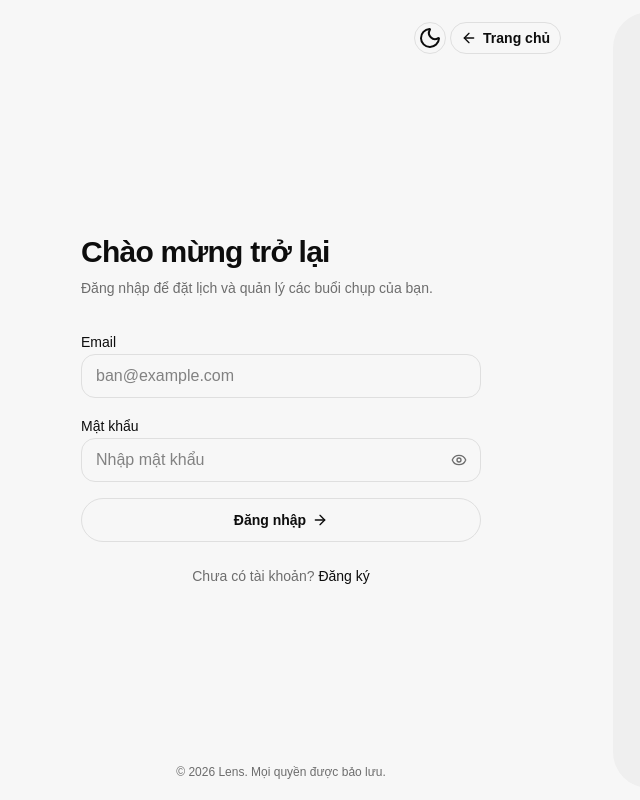
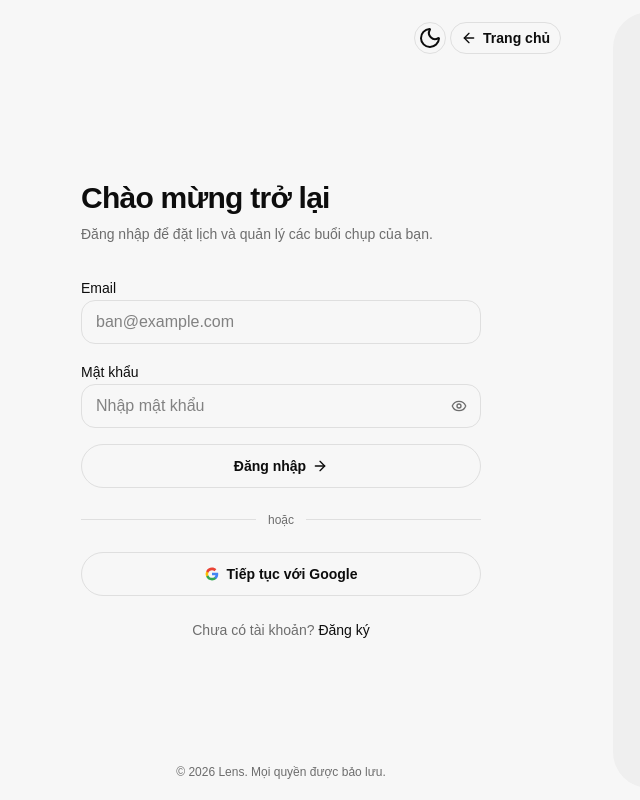
Before and after one commit to LensExe/Lens-web, a React (Vite) app in the folder apps/portal/: page /login in a window 1280 px wide. Shown: the whole page, without its empty margins (39-679 px from the left). Built offline with nearby package versions, Linux system fonts and the light colour scheme; no server answers.

Commit message:
feat: add Google sign-in to portal login

```diff
--- a/apps/portal/src/App.tsx
+++ b/apps/portal/src/App.tsx
@@ -13,6 +13,7 @@ import { BookingFlow } from "@/routes/customer/BookingFlow";
 import { Placeholder } from "@/components/Placeholder";
 import { Login } from "@/routes/Login";
 import { Signup } from "@/routes/Signup";
+import { GoogleAuthCallback } from "@/routes/GoogleAuthCallback";
 
 // Signed-in pages are code-split per workspace, so a customer never downloads the
 // photographer studio (and vice versa). Public discovery pages stay eager.
@@ -24,38 +25,71 @@ const CustomerBookings = page(() => import("@/routes/customer/Bookings"), "Custo
 const CustomerPayment = page(() => import("@/routes/customer/Payment"), "CustomerPayment");
 const CustomerDeposit = page(() => import("@/routes/customer/Deposit"), "CustomerDeposit");
 const CustomerReviews = page(() => import("@/routes/customer/Reviews"), "CustomerReviews");
-const PhotographerOverview = page(() => import("@/routes/photographer/Overview"), "PhotographerOverview");
-const PhotographerBookings = page(() => import("@/routes/photographer/Bookings"), "PhotographerBookings");
-const PhotographerPortfolio = page(() => import("@/routes/photographer/Portfolio"), "PhotographerPortfolio");
-const PhotographerPackages = page(() => import("@/routes/photographer/Packages"), "PhotographerPackages");
-const PhotographerAvailability = page(() => import("@/routes/photographer/Availability"), "PhotographerAvailability");
-const PhotographerAchievements = page(() => import("@/routes/photographer/Achievements"), "PhotographerAchievements");
-const PhotographerStorage = page(() => import("@/routes/photographer/Storage"), "PhotographerStorage");
-const PhotographerAssistant = page(() => import("@/routes/photographer/Assistant"), "PhotographerAssistant");
+const PhotographerOverview = page(
+  () => import("@/routes/photographer/Overview"),
+  "PhotographerOverview",
+);
+const PhotographerBookings = page(
+  () => import("@/routes/photographer/Bookings"),
+  "PhotographerBookings",
+);
+const PhotographerPortfolio = page(
+  () => import("@/routes/photographer/Portfolio"),
+  "PhotographerPortfolio",
+);
+const PhotographerPackages = page(
+  () => import("@/routes/photographer/Packages"),
+  "PhotographerPackages",
+);
+const PhotographerAvailability = page(
+  () => import("@/routes/photographer/Availability"),
+  "PhotographerAvailability",
+);
+const PhotographerAchievements = page(
+  () => import("@/routes/photographer/Achievements"),
+  "PhotographerAchievements",
+);
+const PhotographerStorage = page(
+  () => import("@/routes/photographer/Storage"),
+  "PhotographerStorage",
+);
+const PhotographerAssistant = page(
+  () => import("@/routes/photographer/Assistant"),
+  "PhotographerAssistant",
+);
 const Messages = page(() => import("@/routes/shared/Messages"), "Messages");
 const Wallet = page(() => import("@/routes/shared/Wallet"), "Wallet");
-const SettingsLayout = page(() => import("@/routes/shared/settings/SettingsLayout"), "SettingsLayout");
-const ProfileSettings = page(() => import("@/routes/shared/settings/ProfileSettings"), "ProfileSettings");
-const AccountSettings = page(() => import("@/routes/shared/settings/AccountSettings"), "AccountSettings");
+const SettingsLayout = page(
+  () => import("@/routes/shared/settings/SettingsLayout"),
+  "SettingsLayout",
+);
+const ProfileSettings = page(
+  () => import("@/routes/shared/settings/ProfileSettings"),
+  "ProfileSettings",
+);
+const AccountSettings = page(
+  () => import("@/routes/shared/settings/AccountSettings"),
+  "AccountSettings",
+);
 const NotificationSettings = page(
   () => import("@/routes/shared/settings/NotificationSettings"),
-  "NotificationSettings"
+  "NotificationSettings",
 );
 const CustomerBookingDetail = page(
   () => import("@/routes/customer/BookingDetail"),
-  "CustomerBookingDetail"
+  "CustomerBookingDetail",
 );
 const PhotographerBookingDetail = page(
   () => import("@/routes/photographer/BookingDetail"),
-  "PhotographerBookingDetail"
+  "PhotographerBookingDetail",
 );
 const CustomerDeliveryGallery = page(
   () => import("@/routes/customer/DeliveryGallery"),
-  "CustomerDeliveryGallery"
+  "CustomerDeliveryGallery",
 );
 const PhotographerDeliveryGallery = page(
   () => import("@/routes/photographer/DeliveryGallery"),
-  "PhotographerDeliveryGallery"
+  "PhotographerDeliveryGallery",
 );
 
 function App() {
@@ -66,6 +100,7 @@ function App() {
         <Route element={<AuthLayout />}>
           <Route path="login" element={<Login />} />
           <Route path="signup" element={<Signup />} />
+          <Route path="auth/google/callback" element={<GoogleAuthCallback />} />
         </Route>
 
         {/* Public discovery (guests welcome) — browse is the default route */}
@@ -137,7 +172,15 @@ function App() {
         </Route>
 
         <Route element={<PublicLayout />}>
-        <Route path="*" element={<Placeholder title="Không tìm thấy trang" description="Trang bạn tìm không tồn tại." />} />
+          <Route
+            path="*"
+            element={
+              <Placeholder
+                title="Không tìm thấy trang"
+                description="Trang bạn tìm không tồn tại."
+              />
+            }
+          />
         </Route>
       </Routes>
     </div>
--- a/apps/portal/src/components/auth/LoginForm.tsx
+++ b/apps/portal/src/components/auth/LoginForm.tsx
@@ -7,15 +7,17 @@ import { AuthInput } from "./AuthInput";
 import { FormError } from "./FormError";
 import { FormField } from "./FormField";
 import { PasswordInput } from "./PasswordInput";
-import { useLogin } from "@/queries/useAuth";
+import { useGoogleLogin, useLogin } from "@/queries/useAuth";
 import { loginSchema, type LoginValues } from "@/lib/auth";
 import { portalHomeFor } from "@/lib/links";
+import { GOOGLE_REDIRECT_STORAGE_KEY } from "@/services/auth";
 import { saveSession } from "@/lib/session";
 
 export function LoginForm() {
   const [searchParams] = useSearchParams();
   const redirect = searchParams.get("redirect");
   const login = useLogin();
+  const googleLogin = useGoogleLogin();
 
   const {
     register,
@@ -36,8 +38,23 @@ export function LoginForm() {
     });
   };
 
-  const busy = login.isPending || login.isSuccess;
+  const busy = login.isPending || login.isSuccess || googleLogin.isPending || googleLogin.isSuccess;
   const carry = redirect ? `?redirect=${encodeURIComponent(redirect)}` : "";
+
+  const startGoogleLogin = () => {
+    try {
+      if (redirect) sessionStorage.setItem(GOOGLE_REDIRECT_STORAGE_KEY, redirect);
+      else sessionStorage.removeItem(GOOGLE_REDIRECT_STORAGE_KEY);
+    } catch {
+      /* The callback can still finish without a saved booking redirect. */
+    }
+
+    googleLogin.mutate(undefined, {
+      onSuccess: ({ authorization_url }) => {
+        window.location.assign(authorization_url);
+      },
+    });
+  };
 
   return (
     <div>
@@ -82,6 +99,33 @@ export function LoginForm() {
         </Button>
       </form>
 
+      <div className="relative my-6">
+        <div className="absolute inset-0 flex items-center" aria-hidden>
+          <div className="w-full border-t border-border" />
+        </div>
+        <div className="relative flex justify-center text-xs">
+          <span className="bg-background px-3 text-muted-foreground">hoặc</span>
+        </div>
+      </div>
+
+      <Button
+        type="button"
+        variant="outline"
+        size="lg"
+        disabled={busy}
+        onClick={startGoogleLogin}
+        className="h-11 w-full rounded-full"
+      >
+        {googleLogin.isPending || googleLogin.isSuccess ? <Spinner /> : <GoogleIcon />}
+        Tiếp tục với Google
+      </Button>
+
+      {googleLogin.isError && (
+        <div className="mt-3">
+          <FormError message={googleLogin.error.message} />
+        </div>
+      )}
+
       <p className="mt-6 text-center text-sm text-muted-foreground">
         Chưa có tài khoản?{" "}
         <Link to={`/signup${carry}`} className="font-medium text-foreground hover:underline">
@@ -91,3 +135,26 @@ export function LoginForm() {
     </div>
   );
 }
+
+function GoogleIcon() {
+  return (
+    <svg viewBox="0 0 24 24" aria-hidden="true" className="size-4">
+      <path
+        fill="#4285F4"
+        d="M21.35 12.23c0-.7-.06-1.38-.18-2.03H12v3.84h5.23a4.47 4.47 0 0 1-1.94 2.93v2.43h3.14c1.84-1.7 2.92-4.2 2.92-7.17Z"
+      />
+      <path
+        fill="#34A853"
+        d="M12 21.6c2.63 0 4.84-.87 6.45-2.36l-3.14-2.43c-.87.58-1.98.92-3.31.92-2.54 0-4.7-1.72-5.47-4.03H3.28v2.51A9.74 9.74 0 0 0 12 21.6Z"
+      />
+      <path
+        fill="#FBBC05"
+        d="M6.53 13.7a5.85 5.85 0 0 1 0-3.4V7.8H3.28a9.75 9.75 0 0 0 0 8.4l3.25-2.5Z"
+      />
+      <path
+        fill="#EA4335"
+        d="M12 6.27c1.43 0 2.72.49 3.73 1.45l2.8-2.8C16.84 3.35 14.63 2.4 12 2.4a9.74 9.74 0 0 0-8.72 5.4l3.25 2.5c.77-2.31 2.93-4.03 5.47-4.03Z"
+      />
+    </svg>
+  );
+}
--- a/apps/portal/src/queries/useAuth.ts
+++ b/apps/portal/src/queries/useAuth.ts
@@ -1,4 +1,5 @@
 import { useMutation } from "@tanstack/react-query";
+import { getGoogleLoginUrl } from "@/services/backend/auth";
 import { login, register } from "@/services/auth";
 
 export function useLogin() {
@@ -8,3 +9,7 @@ export function useLogin() {
 export function useRegister() {
   return useMutation({ mutationFn: register });
 }
+
+export function useGoogleLogin() {
+  return useMutation({ mutationFn: getGoogleLoginUrl });
+}
--- /dev/null
+++ b/apps/portal/src/routes/GoogleAuthCallback.tsx
@@ -0,0 +1,75 @@
+import { useEffect, useRef, useState } from "react";
+import { Link, useSearchParams } from "react-router-dom";
+import { Button, Spinner } from "@lens/ui";
+import { FormError } from "@/components/auth/FormError";
+import { portalHomeFor } from "@/lib/links";
+import { saveSession } from "@/lib/session";
+import { GOOGLE_REDIRECT_STORAGE_KEY, loginWithGoogleCode } from "@/services/auth";
+
+/** Completes the one-time handoff created by the backend Google callback. */
+export function GoogleAuthCallback() {
+  const [searchParams] = useSearchParams();
+  const code = searchParams.get("code");
+  const callbackError = searchParams.get("error_description") ?? searchParams.get("error");
+  const started = useRef(false);
+  const [error, setError] = useState<string | null>(callbackError);
+
+  useEffect(() => {
+    if (started.current) return;
+    started.current = true;
+
+    if (callbackError) return;
+    if (!code) {
+      setError("Không nhận được mã đăng nhập Google từ backend.");
+      return;
+    }
+
+    void loginWithGoogleCode(code)
+      .then((result) => {
+        let redirect: string | null = null;
+        try {
+          redirect = sessionStorage.getItem(GOOGLE_REDIRECT_STORAGE_KEY);
+          sessionStorage.removeItem(GOOGLE_REDIRECT_STORAGE_KEY);
+        } catch {
+          /* Use the role home when session storage is unavailable. */
+        }
+        saveSession(result.user, {
+          accessToken: result.accessToken,
+          refreshToken: result.refreshToken,
+        });
+        window.location.replace(portalHomeFor(result.user.role, redirect));
+      })
+      .catch((reason: unknown) => {
+        setError(reason instanceof Error ? reason.message : "Đăng nhập Google thất bại.");
+      });
+  }, [callbackError, code]);
+
+  return (
+    <div className="text-center">
+      {error ? (
+        <>
+          <h1 className="text-3xl font-semibold tracking-tight">Không thể đăng nhập</h1>
+          <p className="mt-2 text-sm text-muted-foreground">
+            Phiên đăng nhập Google có thể đã hết hạn hoặc backend chưa được cấu hình.
+          </p>
+          <div className="mt-6 text-left">
+            <FormError message={error} />
+          </div>
+          <Button asChild size="lg" className="mt-6 h-11 w-full rounded-full">
+            <Link to="/login">Quay lại đăng nhập</Link>
+          </Button>
+        </>
+      ) : (
+        <>
+          <div className="mx-auto flex size-12 items-center justify-center rounded-full bg-muted">
+            <Spinner />
+          </div>
+          <h1 className="mt-5 text-2xl font-semibold tracking-tight">Đang hoàn tất đăng nhập</h1>
+          <p className="mt-2 text-sm text-muted-foreground">
+            Lens đang xác nhận tài khoản Google của bạn.
+          </p>
+        </>
+      )}
+    </div>
+  );
+}
--- a/apps/portal/src/services/auth.ts
+++ b/apps/portal/src/services/auth.ts
@@ -8,6 +8,9 @@ export interface PortalAuthResult {
   accessToken: string;
   refreshToken: string;
 }
+
+/** Temporary redirect target kept while the browser is away at Google/Keycloak. */
+export const GOOGLE_REDIRECT_STORAGE_KEY = "lens.auth.google.redirect";
 
 function tokenRoles(token: string): string[] {
   try {
@@ -56,6 +59,11 @@ export async function login(input: LoginInput): Promise<PortalAuthResult> {
   return toPortalAuthResult(session);
 }
 
+export async function loginWithGoogleCode(code: string): Promise<PortalAuthResult> {
+  const session = await authApi.exchangeGoogleCode({ code });
+  return toPortalAuthResult(session);
+}
+
 export async function register(input: SignupInput): Promise<PortalAuthResult> {
   const session = await authApi.register({
     role: input.role === "client" ? "customer" : "photographer",
```
Lines whose indentation alone changed are shown as unchanged.
